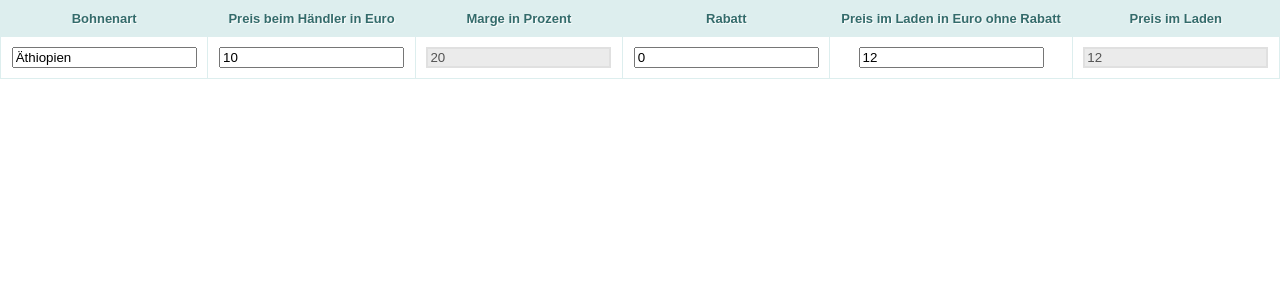
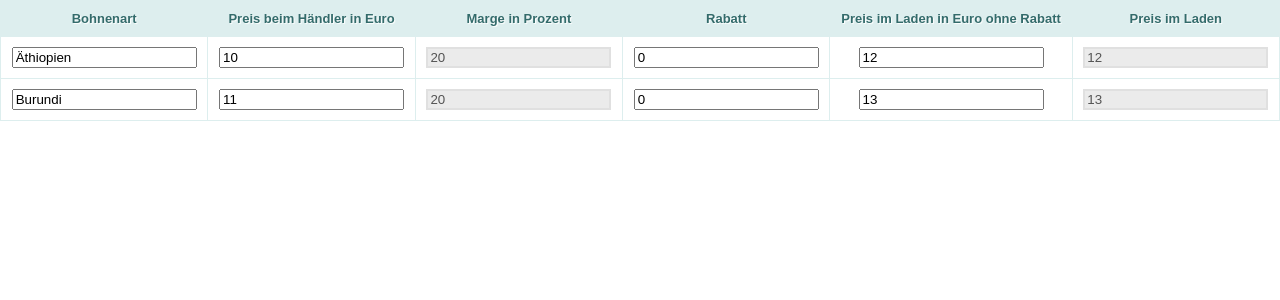
Before and after one commit to holgergp/cucumberjsTalk, a React (Create React App) app in the folder example-app/: page / in a window 1280 px wide. Shown: the top 300 px of the page. Built offline with nearby package versions, Linux system fonts and the light colour scheme.

Commit message:
Added an additional row of Bohnen

```diff
--- a/example-app/src/App.js
+++ b/example-app/src/App.js
@@ -1,7 +1,7 @@
 import React, { Component } from "react";
 import "./styles/App.scss";
+import { Provider } from "react-redux";
 import Bohnen from "./Bohnen";
-import { Provider } from "react-redux";
 
 class App extends Component {
   render() {
--- /dev/null
+++ b/example-app/src/Test-Bohnen.js
@@ -0,0 +1,20 @@
+export const TEST_BOHNEN = [
+  {
+    id: "1",
+    art: "Äthiopien",
+    vkp: 12.0,
+    marge: 20.0,
+    ekp: 10.0,
+    rabatt: 0.0,
+    vkpRabatt: 12.0
+  },
+  {
+    id: "2",
+    art: "Burundi",
+    vkp: 13.0,
+    marge: 20.0,
+    ekp: 11.0,
+    rabatt: 0.0,
+    vkpRabatt: 13.0
+  }
+];
--- a/example-app/src/reducer.js
+++ b/example-app/src/reducer.js
@@ -1,21 +1,12 @@
 import { combineReducers } from "redux";
+import { TEST_BOHNEN } from "./Test-Bohnen";
 
 export const updateData = bohne => ({
   type: "UPDATE_DATA",
   bohne
 });
 
-const INITIAL_STATE = [
-  {
-    id: "1",
-    art: "Äthiopien",
-    vkp: 12.0,
-    marge: 20.0,
-    ekp: 10.0,
-    rabatt: 0.0,
-    vkpRabatt: 12.0
-  }
-];
+const INITIAL_STATE = TEST_BOHNEN;
 
 const bohnen = (state = INITIAL_STATE, action) => {
   const bohne = action.bohne;
```
